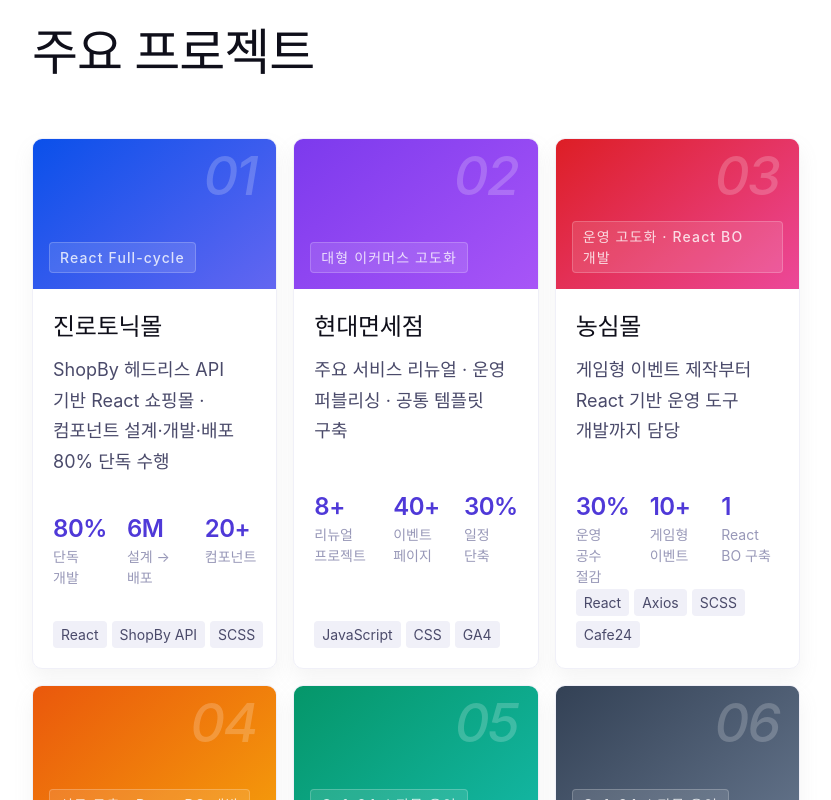
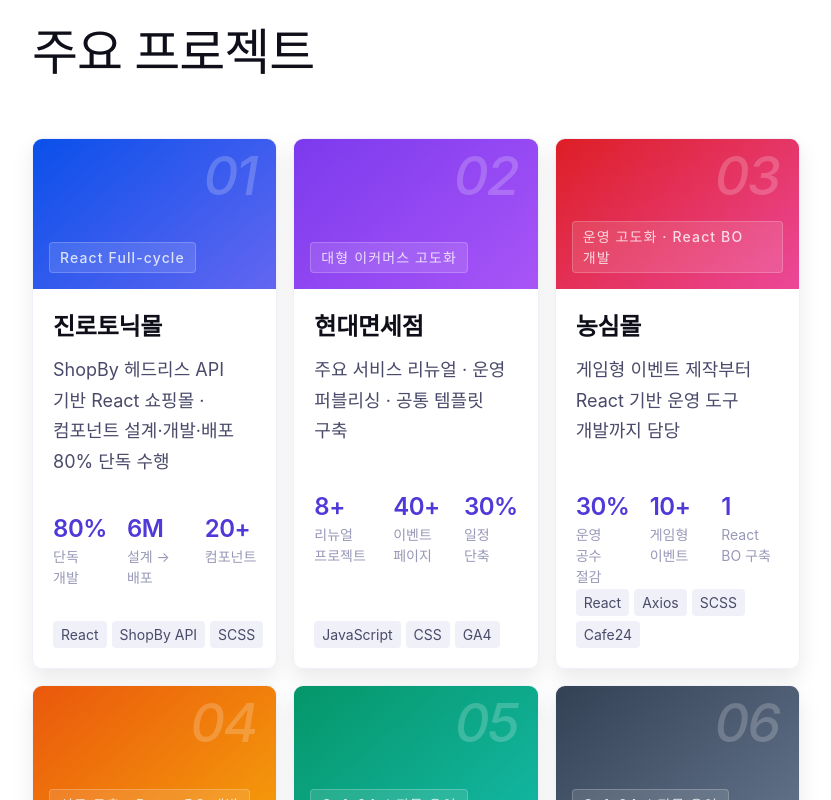
Before and after one commit to oLangS2/portfolio, a React (Create React App) app: page / in a window 1280 px wide. Shown: the part 2020-2820 px from the top of the page, without its empty margins (224-1055 px from the left). Built offline with nearby package versions, Linux system fonts and the light colour scheme; no server answers; a web font is replaced by a local one.

Commit message:
fix: 모바일 스타일 수정

```diff
--- a/src/components/sections/Projects.scss
+++ b/src/components/sections/Projects.scss
@@ -62,7 +62,7 @@
   border-radius: 10px; overflow: hidden;
   cursor: pointer;
   transition: transform .3s, box-shadow .3s, border-color .25s;
-  box-shadow: 0 10px 20px rgba(149, 149, 149, 0.1);
+  box-shadow: 0 10px 20px rgba(149, 149, 149, 0.2);
 
   &:hover {
     transform: translateY(-3px);
@@ -94,10 +94,15 @@
     }
   }
 
-  &__body { padding: 20px 20px 60px 20px; }
+  &__body {
+    padding: 20px 20px 60px 20px;
+    @include m.mobile{
+      padding: 20px 20px 50px 20px;
+    }
+  }
 
   &__title {
-    font-size: 24px; font-weight: 500;
+    font-size: 24px; font-weight: 600;
     letter-spacing: -0.01em; color: var(--gray-0);
     margin-bottom: 10px;
     @include m.mobile{
@@ -111,6 +116,8 @@
     min-height: 100px;
     @include m.mobile{
       font-size: 14px;
+      min-height: 20px;
+      margin-bottom: 30px;
     }
   }
 
```
